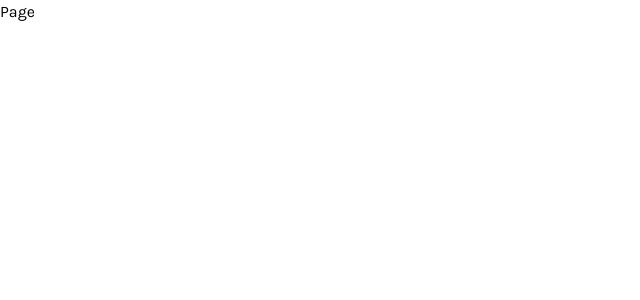
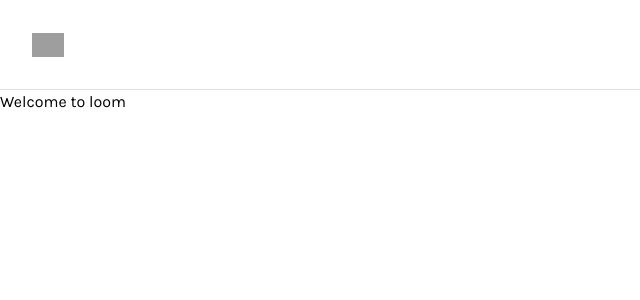
Before and after one commit to husen004/screen_recording_platform, a Next.js app: page / in a window 1280 px wide. Shown: the top 300 px of the page, without its empty margins (0-640 px from the left). Built offline with nearby package versions, Linux system fonts and the light colour scheme; grey boxes are pictures that could not be loaded.

Commit message:
main navbar container added

```diff
--- /dev/null
+++ b/app/(auth)/sign-in/page.tsx
@@ -0,0 +1,9 @@
+import React from 'react'
+
+const page = () => {
+  return (
+    <div>Auth</div>
+  )
+}
+
+export default page
--- /dev/null
+++ b/app/(root)/layout.tsx
@@ -0,0 +1,13 @@
+import Navbar from '@/components/Navbar'
+import React, { ReactNode } from 'react'
+
+const layout = ({ children }: {children: ReactNode}) => {
+  return (
+    <div>
+        <Navbar />
+        {children}
+    </div>
+  )
+}
+
+export default layout
--- a/app/page.tsx
+++ b/app/(root)/page.tsx
@@ -2,7 +2,7 @@ import React from 'react'
 
 const Page = () => {
   return (
-    <div>Page</div>
+    <div>Welcome to loom</div>
   )
 }
 
--- /dev/null
+++ b/components/Navbar.tsx
@@ -0,0 +1,17 @@
+import Image from 'next/image'
+import Link from 'next/link'
+import React from 'react'
+
+const Navbar = () => {
+  return (
+    <header className='navbar'>
+        <nav>
+        <Link href="/">
+            <Image src="/assets/icons/logo.svg" alt='Logo' width={32} height={32}/>
+        </Link>
+        </nav>
+    </header>
+  )
+}
+
+export default Navbar
```
